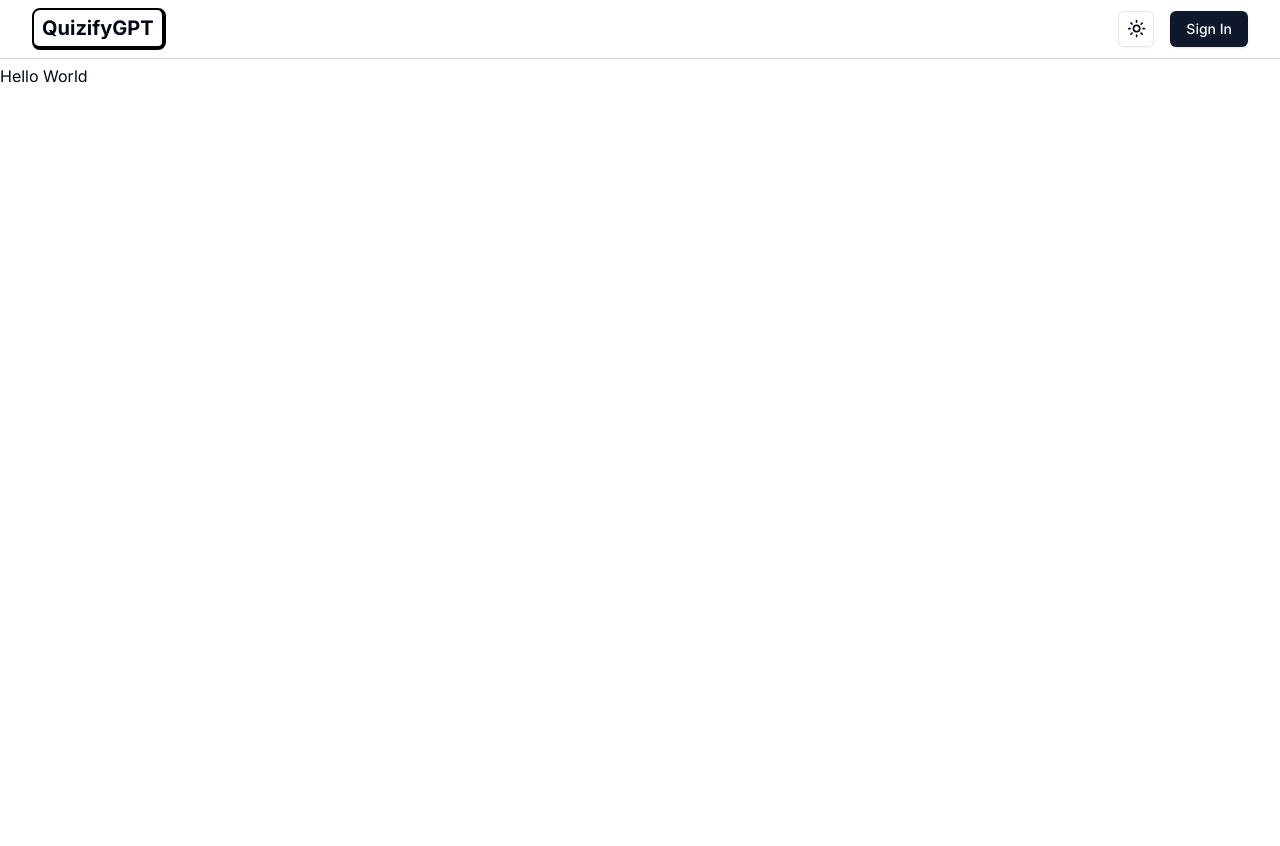
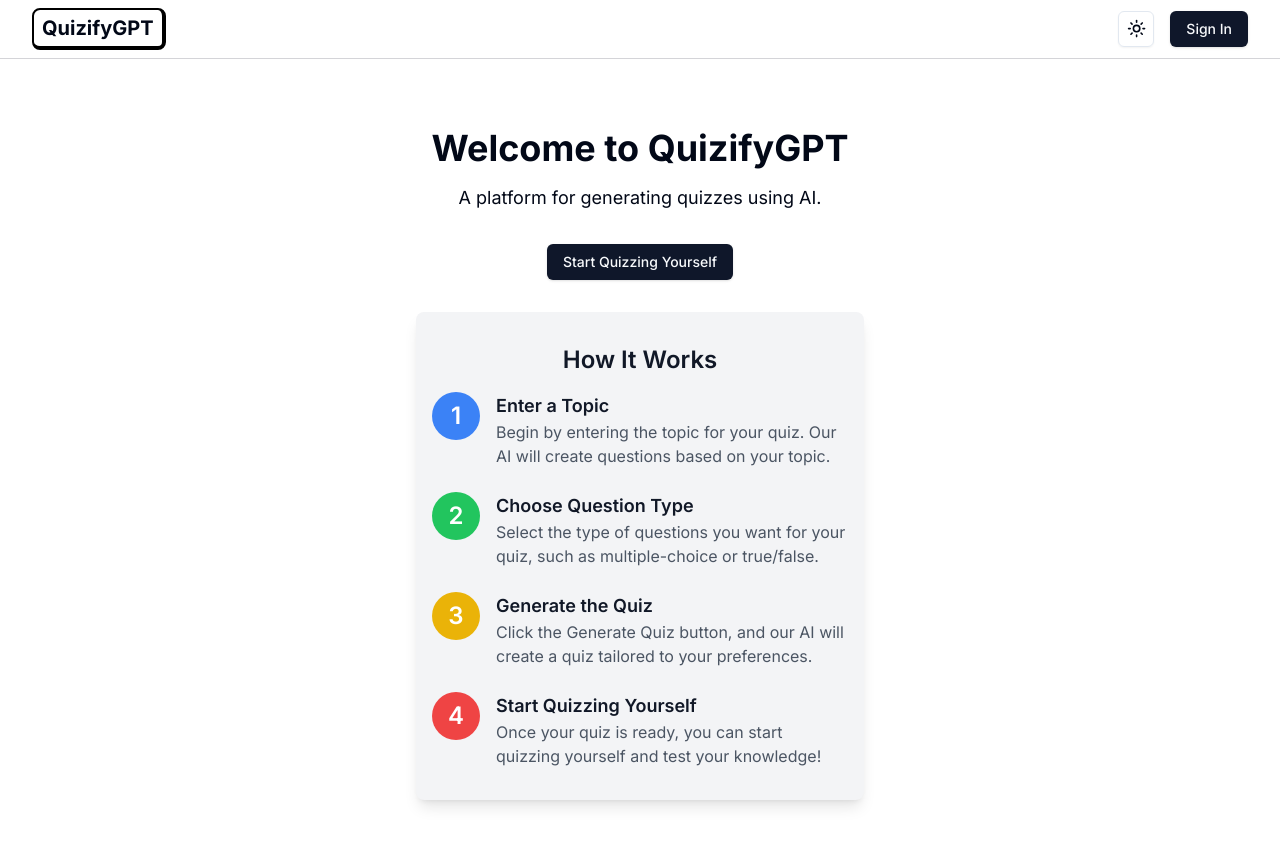
Before and after one commit to medevs/quizifygpt, a Next.js app: page / in a window 1280 px wide. Shown: the top 846 px of the page. Before the commit the page ends 800 px from the top, so only its background shows below. Built offline with nearby package versions, Linux system fonts and the light colour scheme; no server answers.

Commit message:
Home Page

```diff
--- a/app/page.tsx
+++ b/app/page.tsx
@@ -1,5 +1,61 @@
+import SignInButton from "@/components/SignInButton";
+
 export default function Home() {
   return (
-    <h1>Hello World</h1>
+    <div className="min-h-screen flex flex-col justify-center items-center">
+      <h1 className="text-4xl font-bold mb-4">Welcome to QuizifyGPT</h1>
+      <p className="text-lg mb-8">A platform for generating quizzes using AI.</p>
+      <SignInButton text={"Start Quizzing Yourself"} />
+      <div className="bg-gray-100 py-8 px-4 mt-8 rounded-lg shadow-lg w-full max-w-md text-gray-900">
+        <h2 className="text-2xl font-semibold mb-4 text-center">How It Works</h2>
+        <ol className="space-y-6">
+          <li className="flex mb-4 animate__animated animate__fadeIn animate__delay-1s">
+            <div className="flex-shrink-0 w-12 h-12 bg-blue-500 rounded-full text-white text-2xl font-semibold flex items-center justify-center">
+              1
+            </div>
+            <div className="ml-4">
+              <h3 className="text-lg font-semibold">Enter a Topic</h3>
+              <p className="text-gray-600">
+                Begin by entering the topic for your quiz. Our AI will create questions based on your topic.
+              </p>
+            </div>
+          </li>
+          <li className="flex mb-4 animate__animated animate__fadeIn animate__delay-2s">
+            <div className="flex-shrink-0 w-12 h-12 bg-green-500 rounded-full text-white text-2xl font-semibold flex items-center justify-center">
+              2
+            </div>
+            <div className="ml-4">
+              <h3 className="text-lg font-semibold">Choose Question Type</h3>
+              <p className="text-gray-600">
+                Select the type of questions you want for your quiz, such as multiple-choice or true/false.
+              </p>
+            </div>
+          </li>
+          <li className="flex mb-4 animate__animated animate__fadeIn animate__delay-3s">
+            <div className="flex-shrink-0 w-12 h-12 bg-yellow-500 rounded-full text-white text-2xl font-semibold flex items-center justify-center">
+              3
+            </div>
+            <div className="ml-4">
+              <h3 className="text-lg font-semibold">Generate the Quiz</h3>
+              <p className="text-gray-600">
+                Click the Generate Quiz button, and our AI will create a quiz tailored to your preferences.
+              </p>
+            </div>
+          </li>
+          <li className="flex animate__animated animate__fadeIn animate__delay-4s">
+            <div className="flex-shrink-0 w-12 h-12 bg-red-500 rounded-full text-white text-2xl font-semibold flex items-center justify-center">
+              4
+            </div>
+            <div className="ml-4">
+              <h3 className="text-lg font-semibold">Start Quizzing Yourself</h3>
+              <p className="text-gray-600">
+                Once your quiz is ready, you can start quizzing yourself and test your knowledge!
+              </p>
+            </div>
+          </li>
+        </ol>
+      </div>
+
+    </div>
   )
 }
--- a/components/SignInButton.tsx
+++ b/components/SignInButton.tsx
@@ -1,4 +1,5 @@
 "use client";
+
 import React from "react";
 import { Button } from "./ui/button";
 import { signIn } from "next-auth/react";
```
